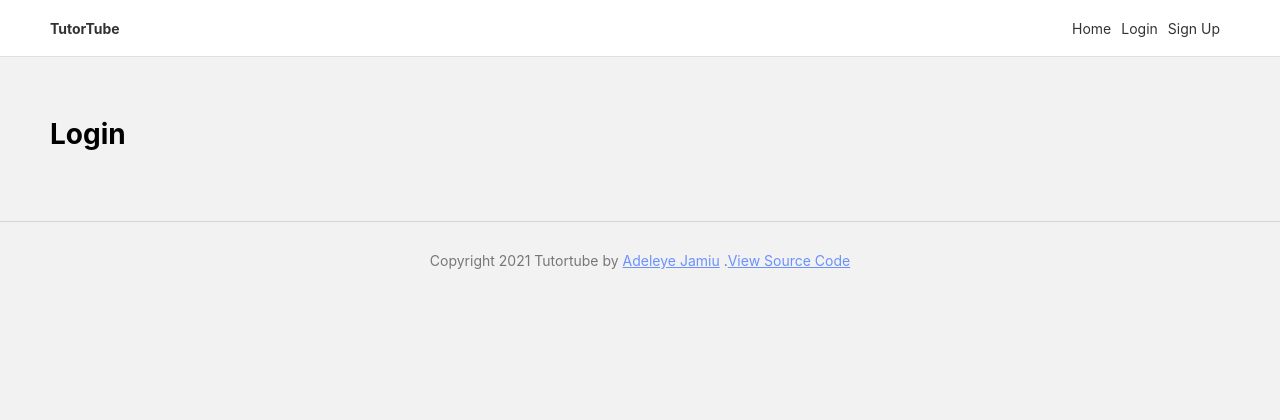
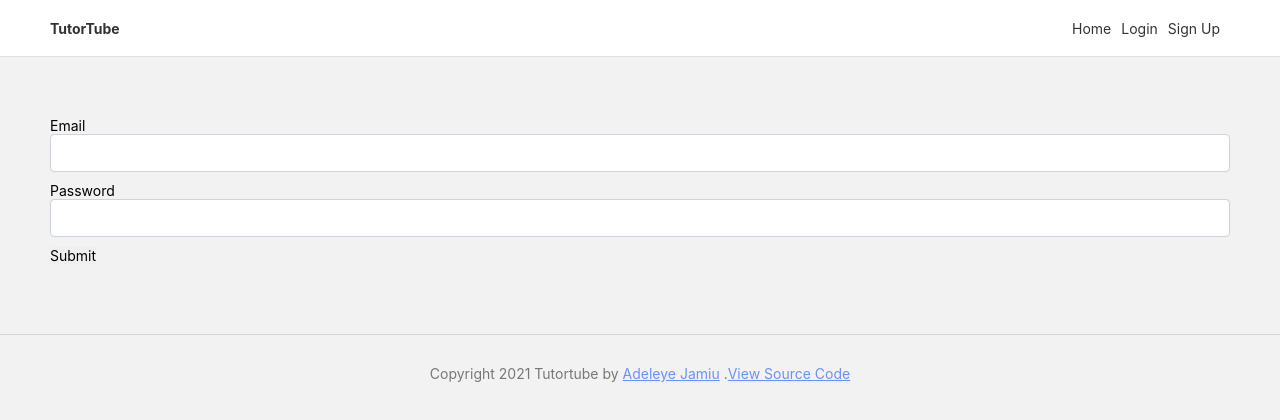
Before and after one commit to adejam/tutortube, a Next.js app: page /login in a window 1280 px wide. Shown: the top 420 px of the page. Built offline with nearby package versions, Linux system fonts and the light colour scheme.

Commit message:
feat: add login form using formik and yup

```diff
--- a/components/forms/LoginForm.tsx
+++ b/components/forms/LoginForm.tsx
@@ -0,0 +1,55 @@
+import { Formik, Form, FormikHelpers } from 'formik'
+import FormikControl from './Formik/FormikControl'
+import LoginSchema from '../../schemas/login.schema'
+
+export interface LoginFormProps {
+
+}
+
+interface Values {
+    email: string;
+    password: string;
+}
+
+const LoginForm: React.FunctionComponent<LoginFormProps> = () => {
+        const initialValues = {
+            email: '',
+            password: '',
+          }
+
+          const onSubmit = (values: Values) => {
+            console.log('Form data', values)
+          }
+
+          return (
+            <Formik
+              initialValues={initialValues}
+              validationSchema={LoginSchema}
+              onSubmit={onSubmit}
+            >
+              {(formik) => {
+                return (
+                  <Form>
+                    <FormikControl
+                      control='input'
+                      type='email'
+                      label='Email'
+                      name='email'
+                    />
+                    <FormikControl
+                      control='input'
+                      type='password'
+                      label='Password'
+                      name='password'
+                    />
+                    <button type='submit' disabled={!formik.isValid}>
+                      Submit
+                    </button>
+                  </Form>
+                )
+              }}
+            </Formik>
+     );
+};
+
+export default LoginForm;
--- a/components/forms/RegisterForm.tsx
+++ b/components/forms/RegisterForm.tsx
@@ -1,4 +1,4 @@
-import { Formik, Form, FormikHelpers } from 'formik'
+import { Formik, Form } from 'formik'
 import FormikControl from './Formik/FormikControl'
 import RegistrationSchema from '../../schemas/registration.schema'
 
@@ -29,7 +29,7 @@ const RegisterForm: React.FunctionComponent<RegisterFormProps> = () => {
           validationSchema={RegistrationSchema}
           onSubmit={onSubmit}
         >
-          {(formik: FormikHelpers<any>) => {
+          {(formik) => {
             return (
               <Form>
                 <FormikControl
--- a/pages/login.tsx
+++ b/pages/login.tsx
@@ -1,4 +1,6 @@
 import Head from 'next/head'
+import React from 'react'
+import LoginForm from '../components/forms/LoginForm'
 
 const login = () => {
     return (
@@ -6,7 +8,7 @@ const login = () => {
         <Head>
         <title>Tutortube | Login</title>
         </Head>
-            <h1>Login</h1>
+            <LoginForm />
         </>
     )
 }
--- a/schemas/login.schema.ts
+++ b/schemas/login.schema.ts
@@ -1,6 +1,6 @@
 import * as Yup from 'yup';
 
-export const LoginSchema = Yup.object().shape({
+const LoginSchema = Yup.object().shape({
   email: Yup.string()
     .required('This field is required')
     .email('Should be a valid email'),
@@ -8,3 +8,5 @@ export const LoginSchema = Yup.object().shape({
     .required('Password is required')
     .min(8, 'Should be atleast 8 characters'),
 });
+
+export default LoginSchema
```
